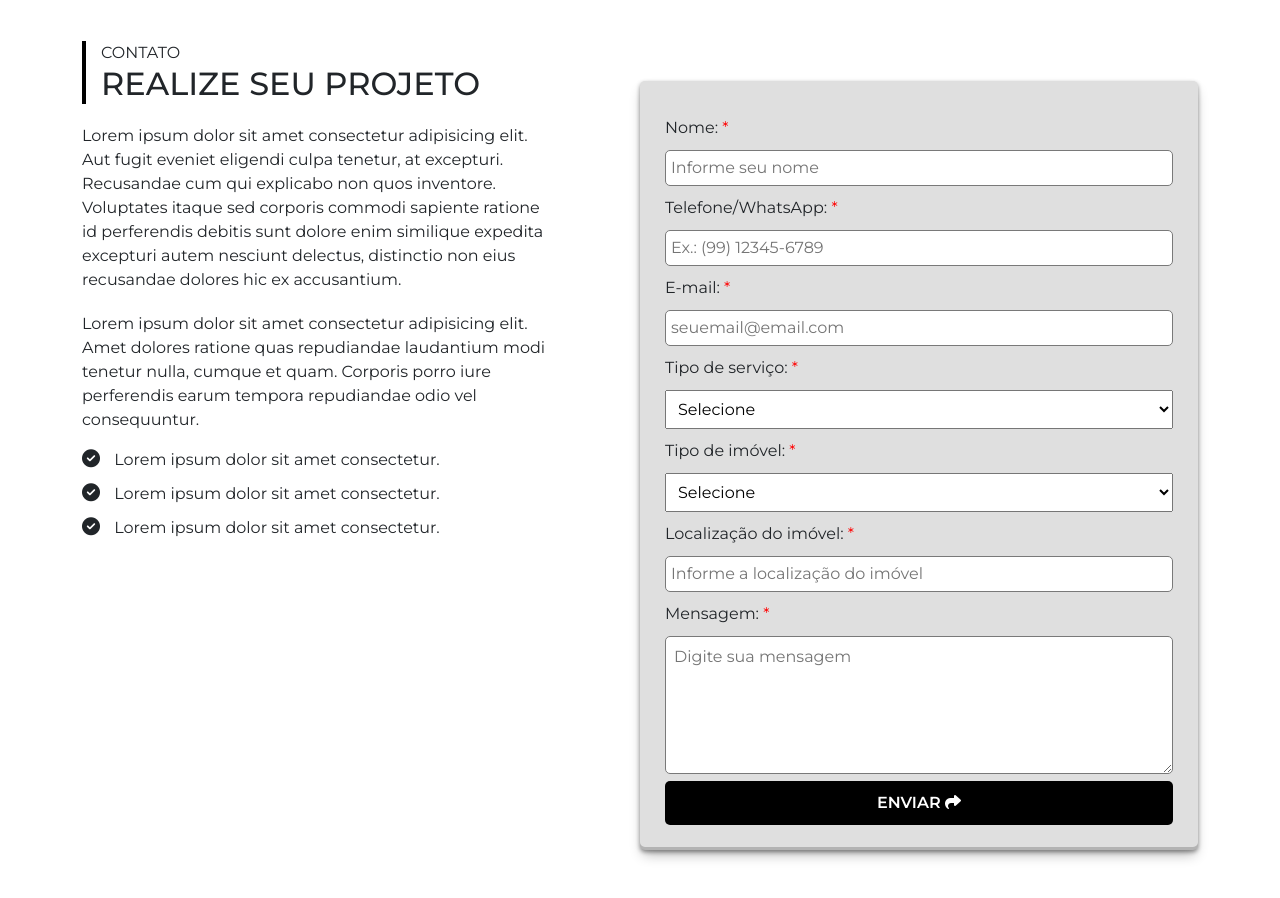
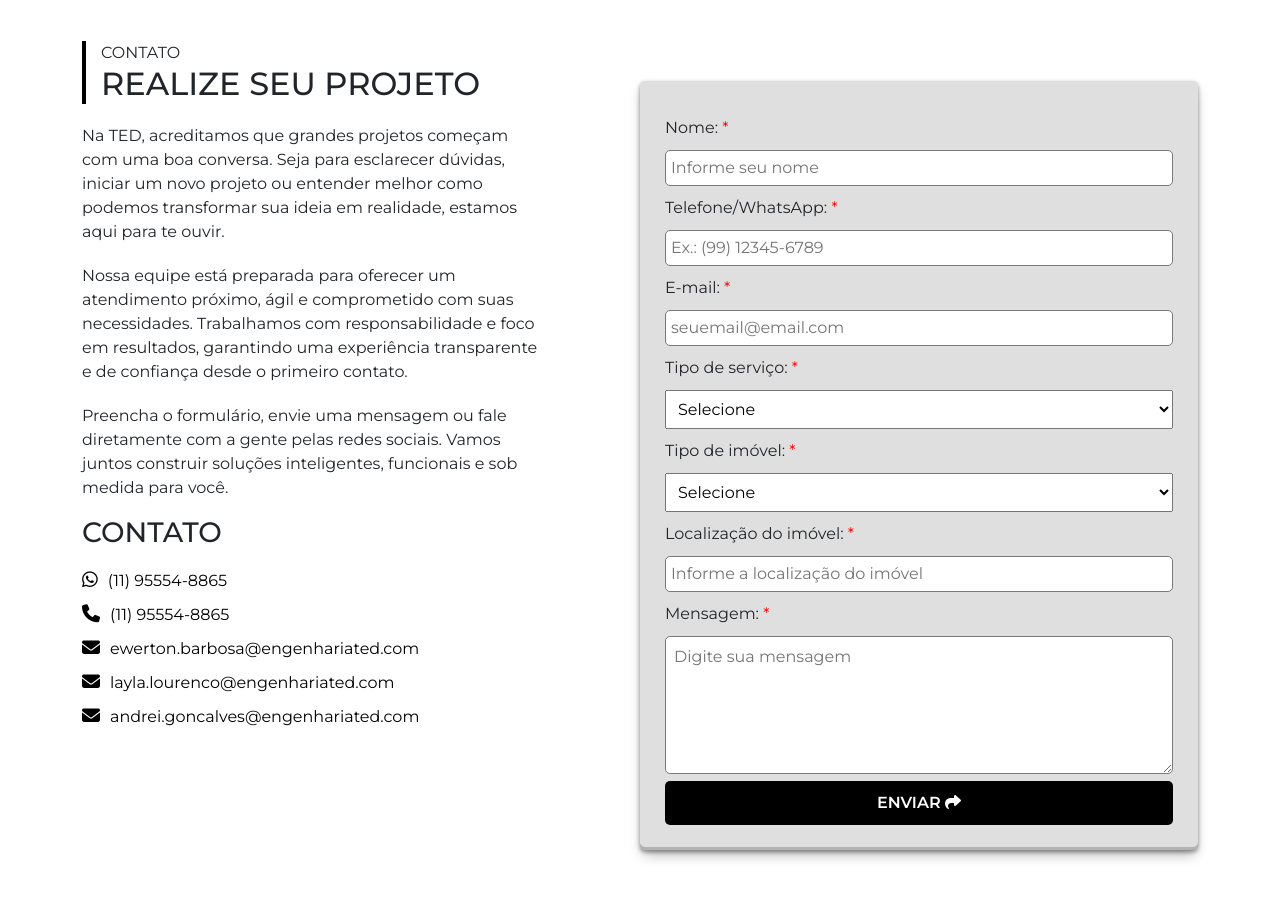
Before and after one commit to d3vgui/prod-lp-tbe-engenharia, a plain HTML site: page index.html in a window 1280 px wide. Shown: the part 5540-6438 px from the top of the page. Drawn offline with nearby package versions, Linux system fonts and the light colour scheme.

Commit message:
fix: adiciona meios de contato na sessão 7 pag index

```diff
--- a/index.html
+++ b/index.html
@@ -619,12 +619,32 @@
                 <span>CONTATO</span>
                 <h2>REALIZE SEU PROJETO</h2>
               </div>
-              <p>Lorem ipsum dolor sit amet consectetur adipisicing elit. Aut fugit eveniet eligendi culpa tenetur, at excepturi. Recusandae cum qui explicabo non quos inventore. Voluptates itaque sed corporis commodi sapiente ratione id perferendis debitis sunt dolore enim similique expedita excepturi autem nesciunt delectus, distinctio non eius recusandae dolores hic ex accusantium.</p>
-              <p>Lorem ipsum dolor sit amet consectetur adipisicing elit. Amet dolores ratione quas repudiandae laudantium modi tenetur nulla, cumque et quam. Corporis porro iure perferendis earum tempora repudiandae odio vel consequuntur.</p>
+              <p>Na TED, acreditamos que grandes projetos começam com uma boa conversa. Seja para esclarecer dúvidas, iniciar um novo projeto ou entender melhor como podemos transformar sua ideia em realidade, estamos aqui para te ouvir.</p>
+              <p>Nossa equipe está preparada para oferecer um atendimento próximo, ágil e comprometido com suas necessidades. Trabalhamos com responsabilidade e foco em resultados, garantindo uma experiência transparente e de confiança desde o primeiro contato.</p>
+              <p>Preencha o formulário, envie uma mensagem ou fale diretamente com a gente pelas redes sociais. Vamos juntos construir soluções inteligentes, funcionais e sob medida para você.</p>
+              <h3>CONTATO</h3>
               <ul>
-                <li><i class="fa-solid fa-circle-check"></i> Lorem ipsum dolor sit amet consectetur.</li>
-                <li><i class="fa-solid fa-circle-check"></i> Lorem ipsum dolor sit amet consectetur.</li>
-                <li><i class="fa-solid fa-circle-check"></i> Lorem ipsum dolor sit amet consectetur.</li>
+                <li>
+              <a title="Clique aqui para entrar em contato via WhatsApp"
+                href="https://wa.me/5511955548865?text=Ol%C3%A1!%20Vim%20atrav%C3%A9s%20do%20site%20e%20gostaria%20de%20obter%20mais%20informa%C3%A7%C3%B5es."><i
+                  class="fa-brands fa-whatsapp"></i>(11) 95554-8865</a>
+            </li>
+            <li>
+              <a title="Clique aqui para fazer uma ligação" href="tel:11955548865"><i class="fa-solid fa-phone"></i>(11)
+                95554-8865</a>
+            </li>
+            <li>
+              <a title="Clique aqui para enviar um e-mail" href="mailto:ewerton.barbosa@engenhariated.com"><i
+                  class="fa-solid fa-envelope"></i>ewerton.barbosa@engenhariated.com</a>
+            </li>
+            <li>
+              <a title="Clique aqui para enviar um e-mail" href="mailto:layla.lourenco@engenhariated.com"><i
+                  class="fa-solid fa-envelope"></i>layla.lourenco@engenhariated.com</a>
+            </li>
+            <li>
+              <a title="Clique aqui para enviar um e-mail" href="mailto:andrei.goncalves@engenhariated.com"><i
+                  class="fa-solid fa-envelope"></i>andrei.goncalves@engenhariated.com</a>
+            </li>
               </ul>
             </div>
           </div>
--- a/styles/index.css
+++ b/styles/index.css
@@ -626,11 +626,17 @@
 
 #section-seven .left-content ul{
   padding: 0;
+  margin-top: 20px;
 }
 
 #section-seven .left-content ul li{
   margin-top: 10px;
   list-style-type: none;
+}
+
+#section-seven .left-content ul li a{
+  color: var(--black);
+  text-decoration: none;
 }
 
 #section-seven .left-content ul li i{
```
